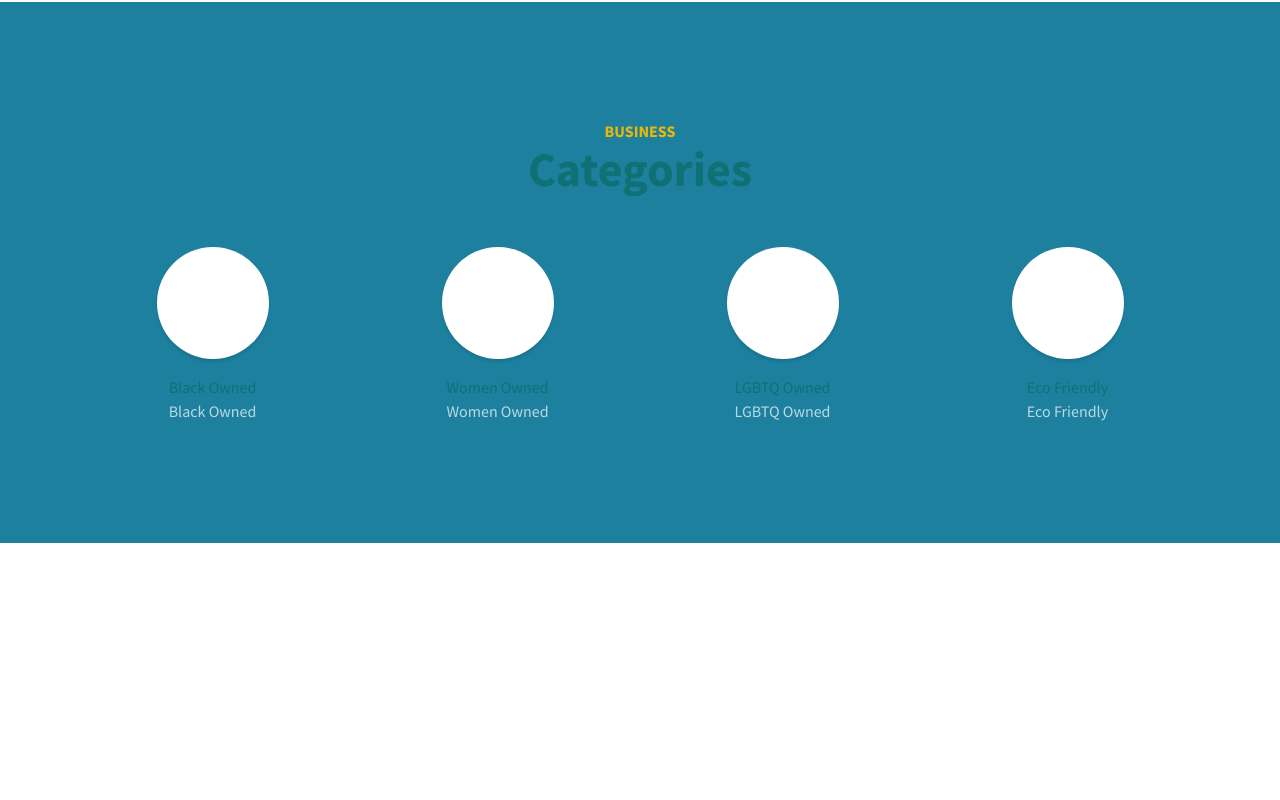
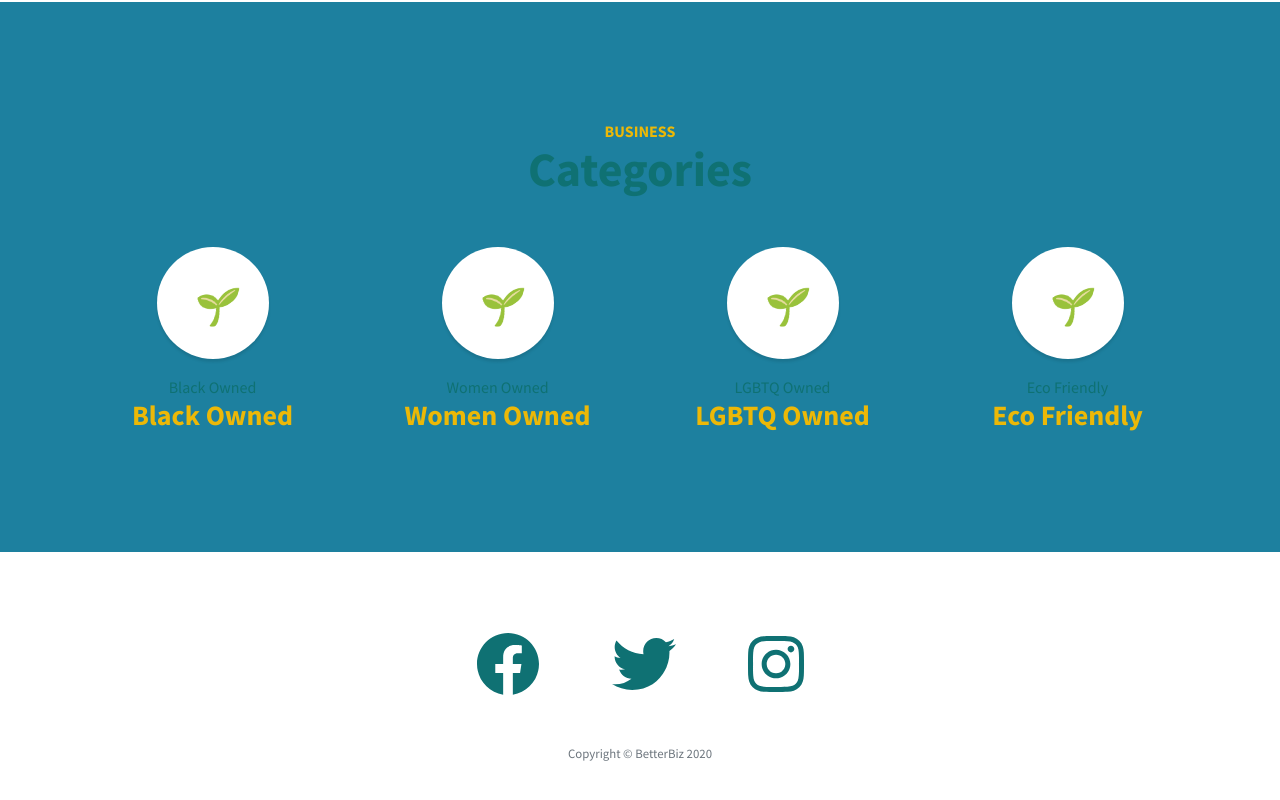
Before and after one commit to Damon-Zhong/BetterBiz, a React (Create React App) app in the folder client/: page / in a window 1280 px wide. Shown: the part 854-1654 px from the top of the page. Before the commit the page ends 1397 px from the top, so only its background shows below. Built offline with nearby package versions, Linux system fonts and the light colour scheme; no server answers.

Commit message:
add socialicons , changed styling

```diff
--- a/client/src/App.js
+++ b/client/src/App.js
@@ -8,6 +8,7 @@ import SubmitPage from './pages/submitBus'
 import AboutUs from "./components/AboutUs";
 import AccountIndex from "./components/AccountIndex";
 import BusinessPage from "./pages/businessPage";
+import SocialFollow from "./components/SocialFollow"
 // import Map from "./components/Map";
 
 // just  testing this
@@ -49,6 +50,7 @@ function App() {
         <Route component={BusinessPage} path="/businesses/:businessName">
         </Route>
       </Router>
+       <SocialFollow />
       {/* <Map /> */}
     </>
   );
--- /dev/null
+++ b/client/src/assets/css/styles.css
@@ -0,0 +1,26 @@
+   /* for socialfollow button at footer */
+
+
+.social-container {
+    background:white;
+    padding: 25px 50px;
+  }
+  a.social {
+    margin: 0 2rem;
+    transition: transform 250ms;
+    display: inline-block;
+  }
+  a.social:hover {
+    transform: translateY(-2px);
+  }
+  a.facebook {
+    color: #4968ad;
+  }
+
+  a.twitter {
+    color: #49a1eb;
+  }
+
+  a.instagram {
+    color: black;
+  }
--- a/client/src/components/AboutUs/index.js
+++ b/client/src/components/AboutUs/index.js
@@ -6,6 +6,14 @@ const AboutUs = () => {
       <div className="container">
         <div className="content-section-heading text-center">
           <h3 className="text-secondary mb-0">About us</h3>
+          <h2 className="mb-5">Our Story </h2>
+          <div className="container text-center my-auto">
+          <div className="h2">BetterBiz is a plateform that ...</div>
+
+
+
+      </div>
+
           <h2 className="mb-5">Our Team </h2>
         </div>
         <div className="row no-gutters">
@@ -14,10 +22,10 @@ const AboutUs = () => {
               <div className="caption">
                 <div className="caption-content">
                   <div className="h2">Marcel</div>
-                  <p className="mb-0"> some text</p>
+                  <p className="mb-0">Hi, I'm Marcel, a developer and mobility specialist with a background in strategy and enterprise software.</p>
                 </div>
               </div>
-              <img className="img-fluid" src="img/portfolio-1.jpg" alt="" />
+              <img className="img-fluid" src="./images/black.jpg" alt="" />
             </a>
           </div>
           <div className="col-lg-6">
--- a/client/src/components/Services/index.js
+++ b/client/src/components/Services/index.js
@@ -23,10 +23,10 @@ export default (props) => {
 
               <div key={index} className="col-lg-3 col-md-6 mb-5 mb-lg-0" onClick={callYelp(title)}>
                 <span className="service-icon rounded-circle mx-auto mb-3">
-                  <i className="icon-screen-smartphone"></i>
+                  <i className="icon-screen-smartphone">&#127793;</i>
                 </span>
                 <Link to={`/businesses/${title.replace(' ', '')}`}>{title}</Link>
-                <p className="text-faded mb-0">{caption}</p>
+                <h3 className="text-secondary mb-0">{caption}</h3>
               </div>
             ))}
         </div>
--- /dev/null
+++ b/client/src/components/SocialFollow.js
@@ -0,0 +1,53 @@
+import React from "react";
+import { FontAwesomeIcon } from "@fortawesome/react-fontawesome";
+import {
+    faFacebook,
+    faTwitter,
+    faInstagram
+  } from "@fortawesome/free-brands-svg-icons";
+
+export default function SocialFollow() {
+  return (
+    <footer class="footer text-center">
+    <div class="container">
+      <ul class="list-inline mb-5">
+        <li class="list-inline-item">
+          <a className="facebook social" href="#!" >
+          <FontAwesomeIcon icon={faFacebook} size="4x" />
+            <i class="icon-social-facebook"></i>
+          </a>
+        </li>
+        <li class="list-inline-item">
+          <a className="twitter social" href="#!">
+          <FontAwesomeIcon icon={faTwitter} size="4x" />
+            <i class="icon-social-twitter"></i>
+          </a>
+        </li>
+        <li class="list-inline-item">
+          <a className="instagram social" href="#!" >
+          <FontAwesomeIcon icon={faInstagram} size="4x" />
+            <i class="icon-social-github"></i>
+          </a>
+        </li>
+      </ul>
+      <p class="text-muted small mb-0">Copyright &copy; BetterBiz 2020</p>
+    </div>
+  </footer>
+    // <footer class="footer text-center">
+    //   <h3>Connect with Us!</h3>
+    //   <a href=""
+    //     className="facebook social">
+    //     <FontAwesomeIcon icon={faFacebook} size="2x" />
+    //     </a>
+    //     <a href="" className="twitter social">
+    //     <FontAwesomeIcon icon={faTwitter} size="2x" />
+    //     </a>
+    //     <a href=""
+    //     className="instagram social">
+    //     <FontAwesomeIcon icon={faInstagram} size="2x" />
+    //     </a>
+
+    //  </footer>
+
+  );
+}
--- a/client/src/index.js
+++ b/client/src/index.js
@@ -5,7 +5,7 @@ import App from './App';
 import * as serviceWorker from './serviceWorker';
 import './assets/css/bootstrap.min.css';
 import './assets/css/agency.min.css';
-// import './assets/css/style.css';
+import './assets/css/styles.css';
 
 
 ReactDOM.render(
```
Also changed, not shown: client/src/App.css (line endings or trailing spaces), client/src/assets/css/agency.min.css, client/src/assets/css/bootstrap.min.css.
